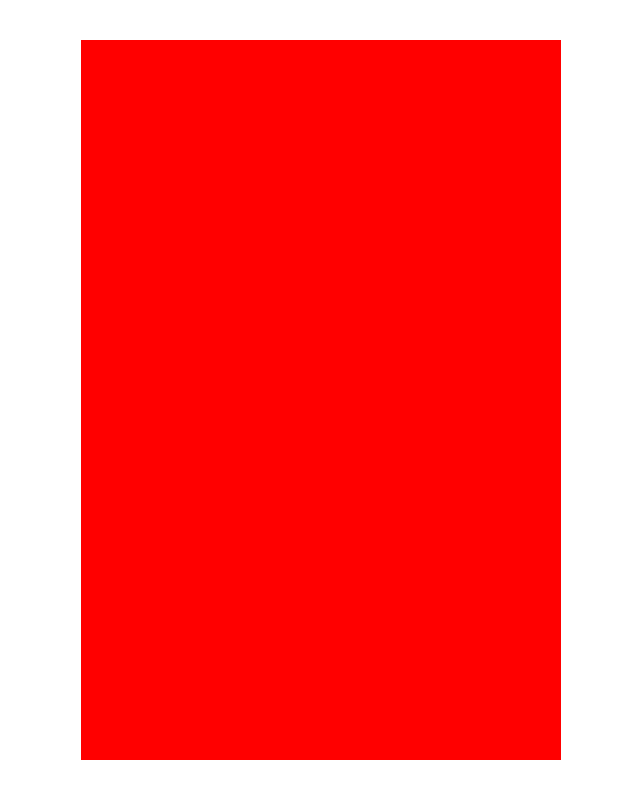
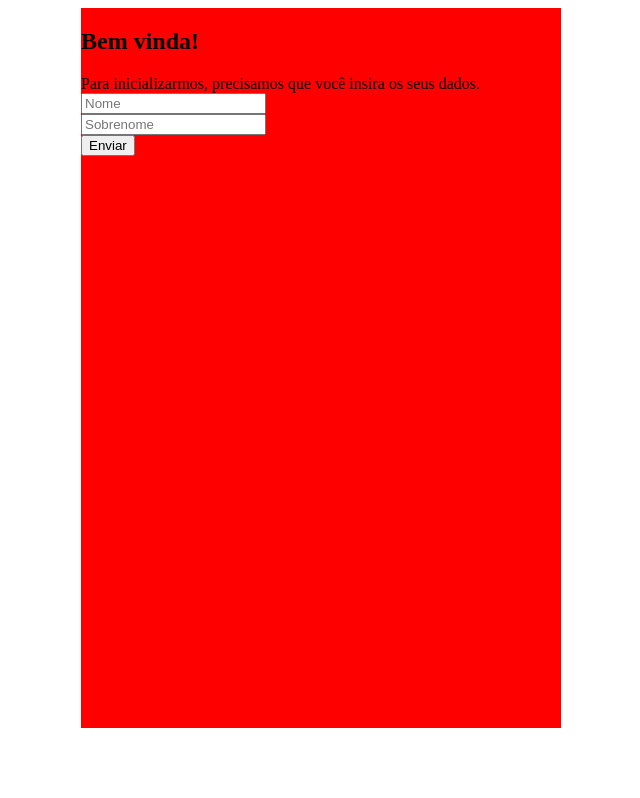
Before and after one commit to LipeMoises/getthegift, a plain HTML site: page index.html in a window 1280 px wide. Shown: the whole page, without its empty margins (319-959 px from the left). Drawn offline with Linux system fonts and the light colour scheme.

Commit message:
Update index.html
New index file

```diff
--- a/index.html
+++ b/index.html
@@ -1,17 +1,37 @@
-<html lang="pt-br">
+<!DOCTYPE html>
+<html lang="pt">
 <head>
+    <meta charset="UTF-8">
+    <meta name="viewport" content="width=device-width, initial-scale=1.0">
     <link rel="stylesheet" href="style.css">
-    <meta charset="UTF-8">
-    <meta http-equiv="X-UA-Compatible" content="IE=edge">
-    <meta name="viewport" content="width=device-width, initial-scale=1.0">
-    <title>San Valentim</title>
+    <title>Título da página</title>
 </head>
 <body>
     <div class="screen-size">
         <div class="mobile-screen">
+            <div class="top-box">
+                <div class="principal-title">
+                    <h2>Bem vinda!</h2>
+                </div>
+                <div class="welcome-text">
+                    Para inicializarmos, precisamos que você insira os seus dados.
+                </div>
+            </div>
 
+            <div class="inputs">
+                <div class="profile-data">
+                    <input type="text" value="" placeholder="Nome">
+                </div>
+                <div class="profile-data">
+                    <input type="text" value="" placeholder="Sobrenome">
+                </div>
+                <div class="profile-data" id="send-button">
+                    <a href="#">
+                        <button>Enviar</button>
+                    </a>
+                </div>
+            </div>
         </div>
     </div>
-
 </body>
 </html>
```
